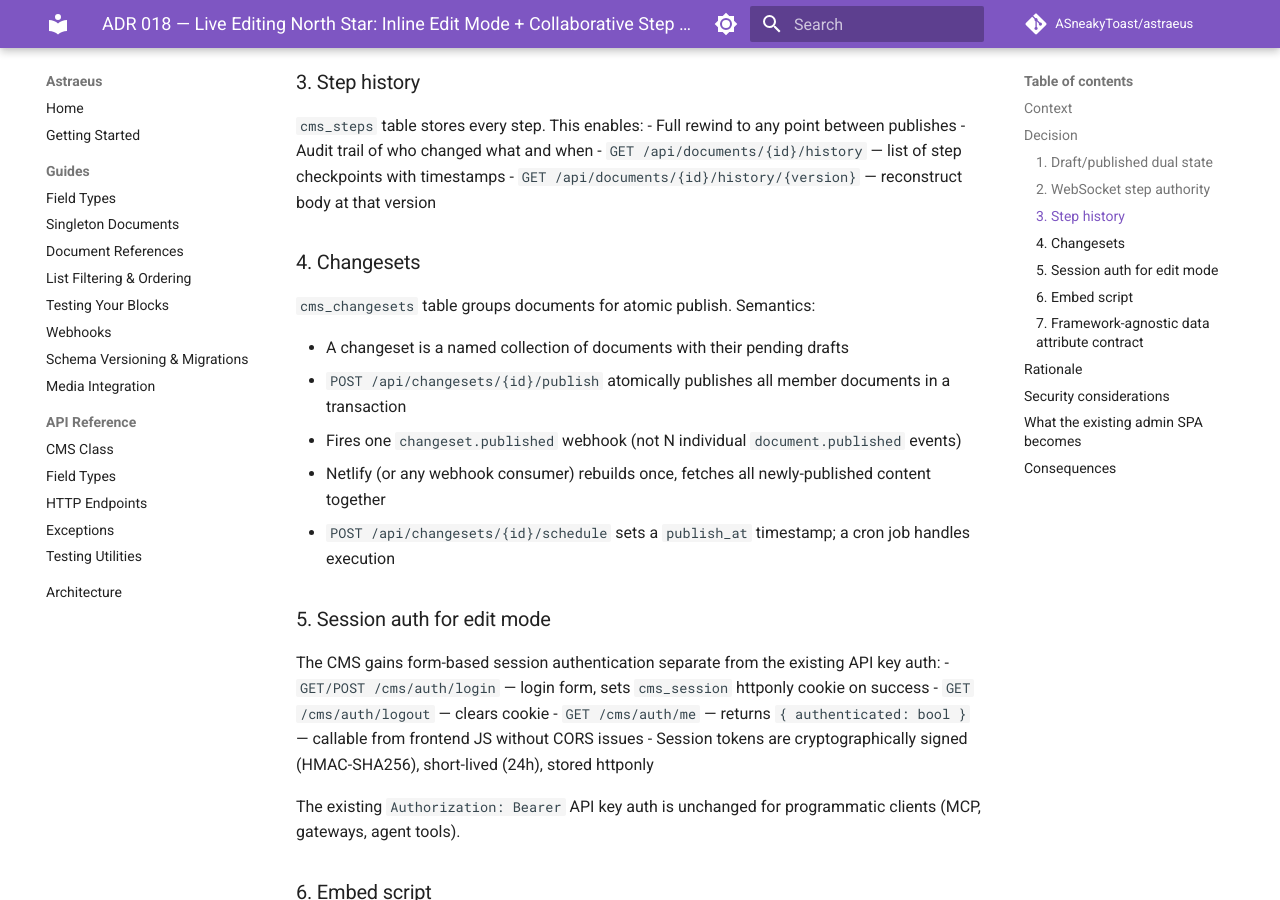
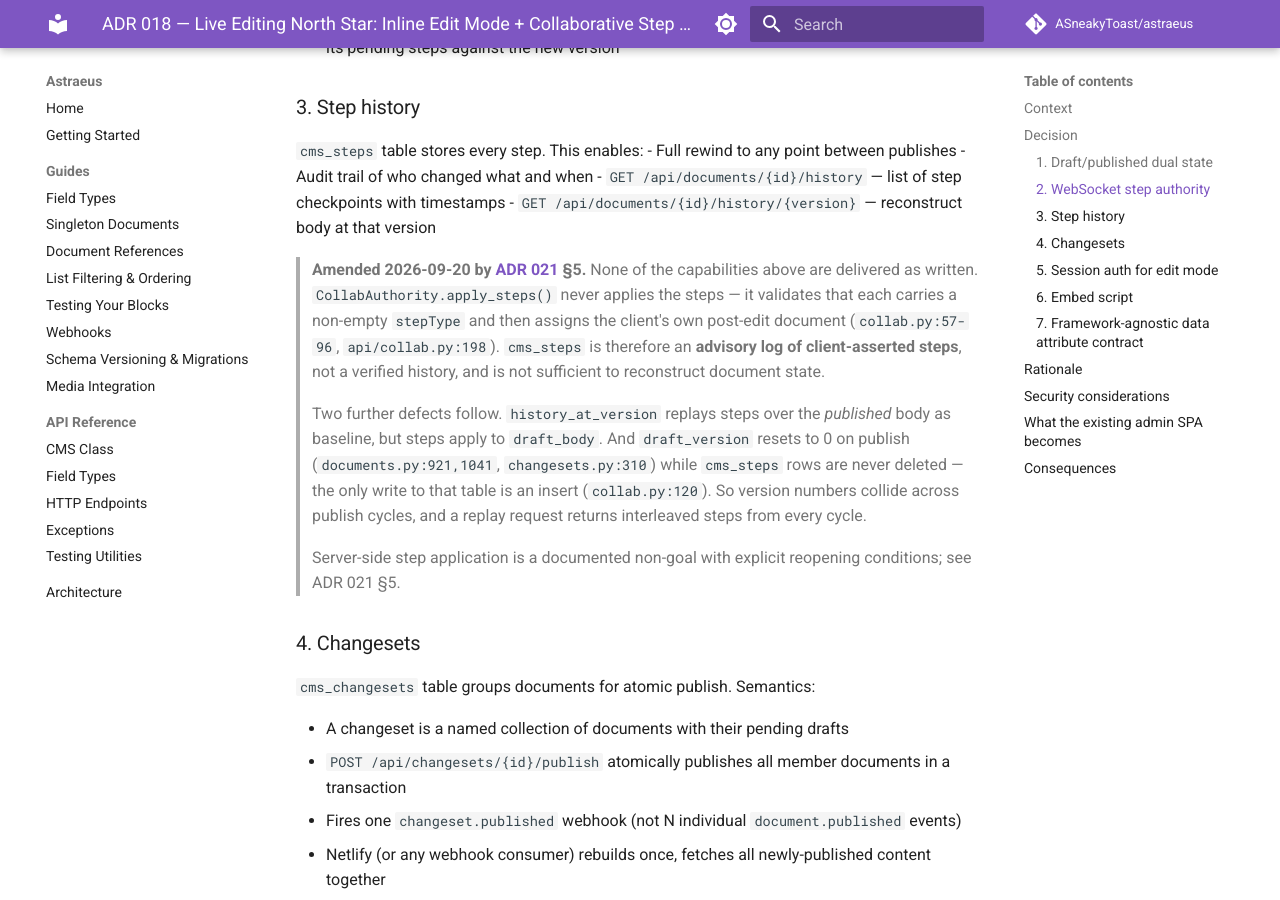
Before and after one commit to ASneakyToast/astraeus, an MkDocs documentation site: the page built from docs/decisions/018-live-editing-north-star.md, in a window 1280 px wide and 900 px high, scrolled down 1365 px. Built offline with MkDocs 1.6.1 and Material for MkDocs 9.7.7, drawn with Linux system fonts in a browser that asks for light colours; comment, search, counter and statistics services are not loaded; some of the changed text lies outside the part shown.

Commit message:
docs: amend ADR 018's rewind and rebasing claims (ED-1D)
ADR 018 promised full rewind from cms_steps and conflict-free rebasing.
Neither is what was built. apply_steps() validates that each step carries
a stepType and then assigns the client's own post-edit document, so the
step log is a record of client assertions that nothing ever verified.

Auditing the history endpoints for this turned up a second problem.
draft_version resets to 0 on publish but cms_steps rows are never
deleted — insert is the only write to that table — so versions repeat
across publish cycles, and history_at_version replays interleaved steps
from every cycle over the published body as baseline, when steps apply
to draft_body.

Amends rather than rewrites, since ADRs are immutable once written: a
superseded-in-part header and marked callouts under the two affected
sections. Both history endpoints gain docstrings saying they are
advisory, so the next reader finds out before building on them.

Co-Authored-By: Claude Opus 5 <noreply@anthropic.com>

```diff
--- a/docs/decisions/018-live-editing-north-star.md
+++ b/docs/decisions/018-live-editing-north-star.md
@@ -1,7 +1,9 @@
 # ADR 018 — Live Editing North Star: Inline Edit Mode + Collaborative Step Authority
 
-**Status:** Accepted
+**Status:** Accepted, partially superseded
 **Date:** 2026-07-05
+**Superseded in part by:** [ADR 021](021-editing-transport-and-durability.md) — see the amendment
+notes in §3 and under Rationale.
 
 ---
 
@@ -51,6 +53,22 @@ collaborative editing authority. Protocol:
 - Audit trail of who changed what and when
 - `GET /api/documents/{id}/history` — list of step checkpoints with timestamps
 - `GET /api/documents/{id}/history/{version}` — reconstruct body at that version
+
+> **Amended 2026-09-20 by [ADR 021](021-editing-transport-and-durability.md) §5.** None of the
+> capabilities above are delivered as written. `CollabAuthority.apply_steps()` never applies the
+> steps — it validates that each carries a non-empty `stepType` and then assigns the client's
+> own post-edit document (`collab.py:57-96`, `api/collab.py:198`). `cms_steps` is therefore an
+> **advisory log of client-asserted steps**, not a verified history, and is not sufficient to
+> reconstruct document state.
+>
+> Two further defects follow. `history_at_version` replays steps over the *published* body as
+> baseline, but steps apply to `draft_body`. And `draft_version` resets to 0 on publish
+> (`documents.py:921,1041`, `changesets.py:310`) while `cms_steps` rows are never deleted — the
+> only write to that table is an insert (`collab.py:120`). So version numbers collide across
+> publish cycles, and a replay request returns interleaved steps from every cycle.
+>
+> Server-side step application is a documented non-goal with explicit reopening conditions; see
+> ADR 021 §5.
 
 ### 4. Changesets
 
@@ -121,6 +139,14 @@ REST PATCH is sufficient for single-user save-on-blur. The step model is require
 - Conflict-free rebasing (no last-write-wins data loss)
 - The foundation for future approval workflows (steps can be held pending review)
 
+> **Amended 2026-09-20 by [ADR 021](021-editing-transport-and-durability.md).** "Conflict-free
+> rebasing (no last-write-wins data loss)" describes the intent, not the implementation. What
+> was built is last-write-wins guarded by a version check: a mismatched version is rejected and
+> the client recovers. Rebasing belongs on the client and `prosemirror-collab` provides it —
+> ADR 021 §1 makes the client actually do so, which delivers correct convergence between honest
+> clients without server-side ProseMirror. "Full rewind history" is not delivered; see the §3
+> amendment.
+
 **Why CMS-level changesets instead of browser-side coordination?**
 A browser-side "publish all" sends N sequential publish requests, may get N Netlify builds,
 and has no atomicity guarantee. CMS-level changesets ensure: one transaction, one webhook,
```
Also changed, not shown: docs/decisions/021-editing-transport-and-durability.md (+8 -0 lines), 1 other file.
